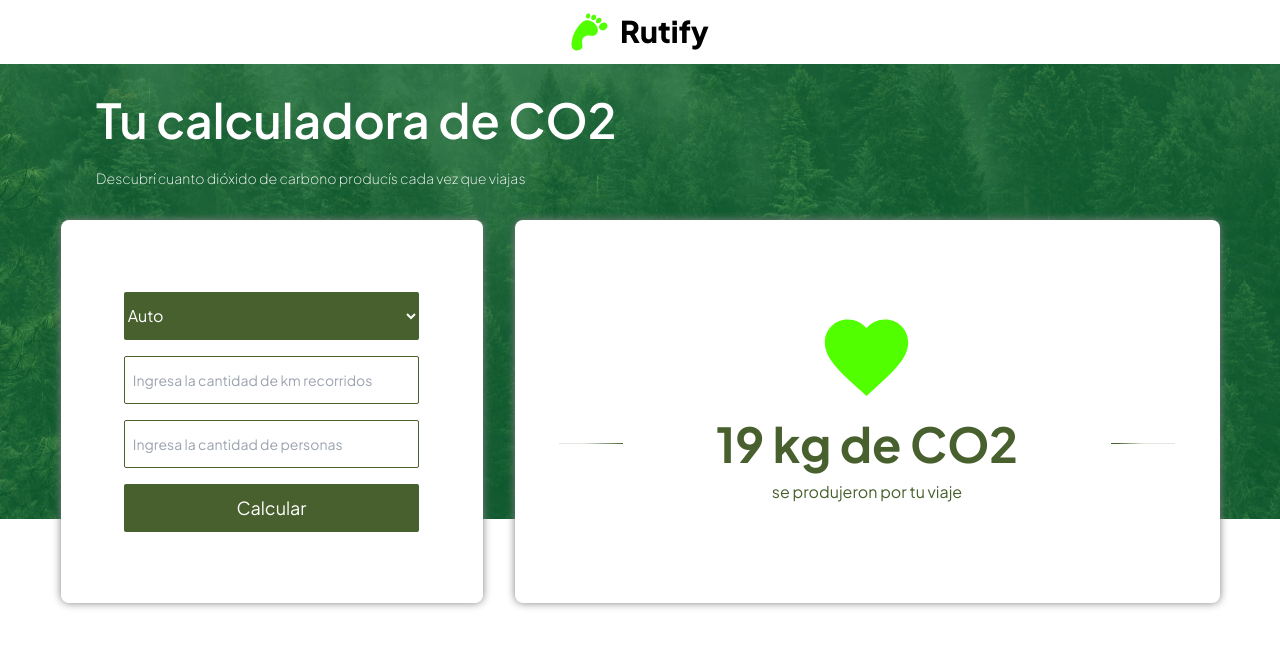
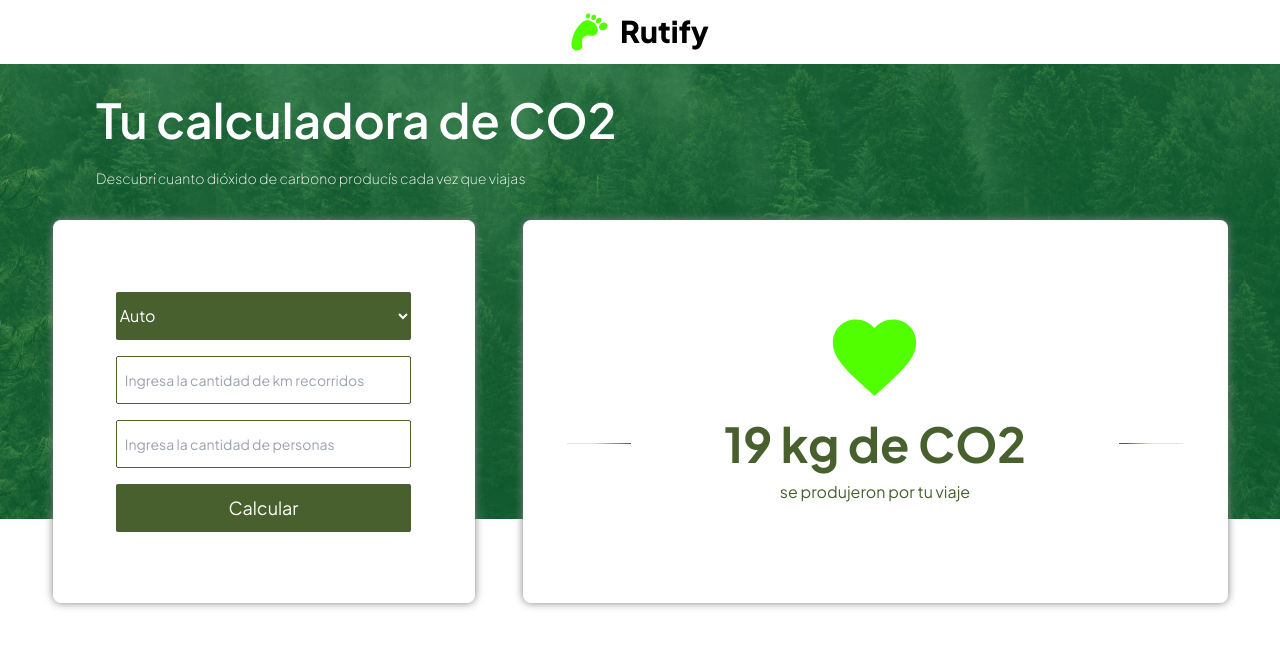
Before and after one commit to Tintaa307/quimica, a React (Vite) app: page / in a window 1280 px wide. Shown: the top 646 px of the page. Built offline with nearby package versions, Linux system fonts and the light colour scheme.

Commit message:
change gaps

```diff
--- a/src/components/home/home.tsx
+++ b/src/components/home/home.tsx
@@ -18,7 +18,7 @@ const Home = () => {
             Descubrí cuanto dióxido de carbono producís cada vez que viajas{" "}
           </p>
         </div>
-        <div className="w-full h-max flex items-center justify-center flex-row gap-8">
+        <div className="w-full h-max flex items-center justify-center flex-row gap-12">
           <Form />
           <Results />
         </div>
```
